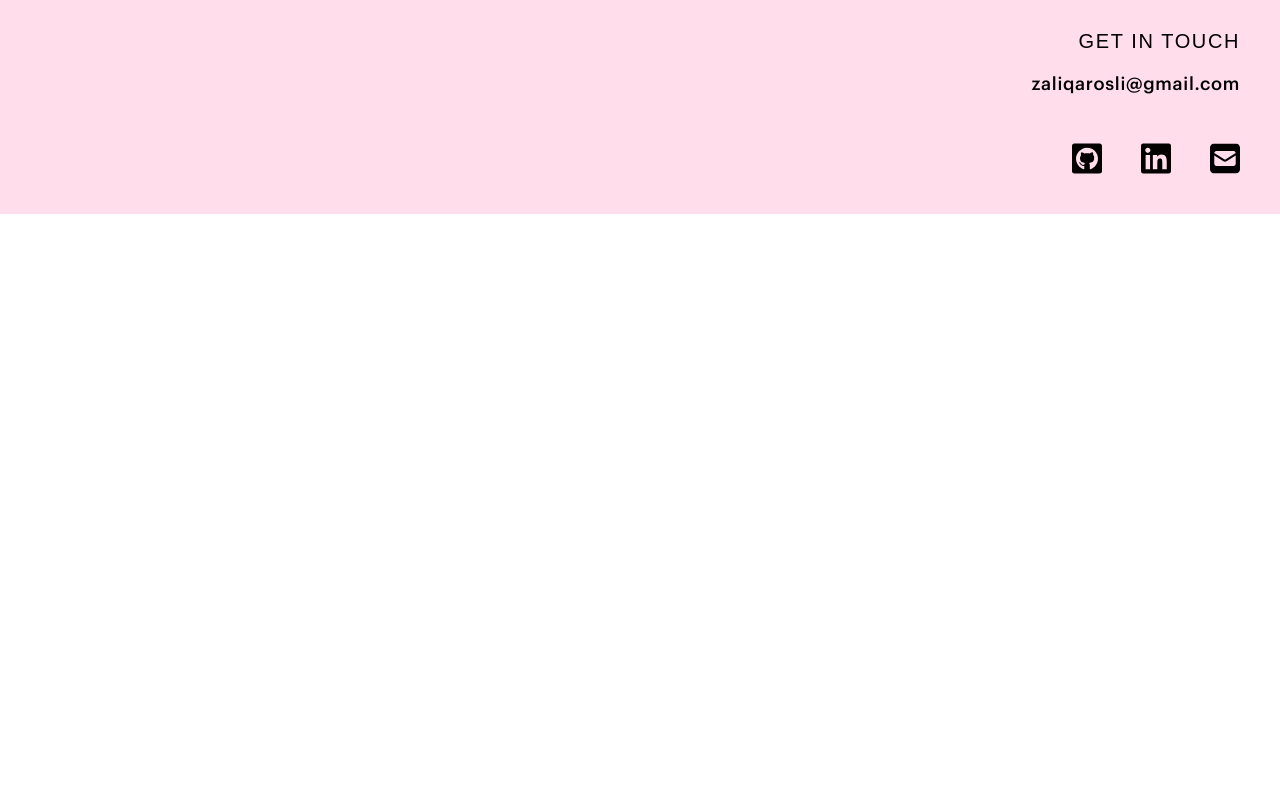
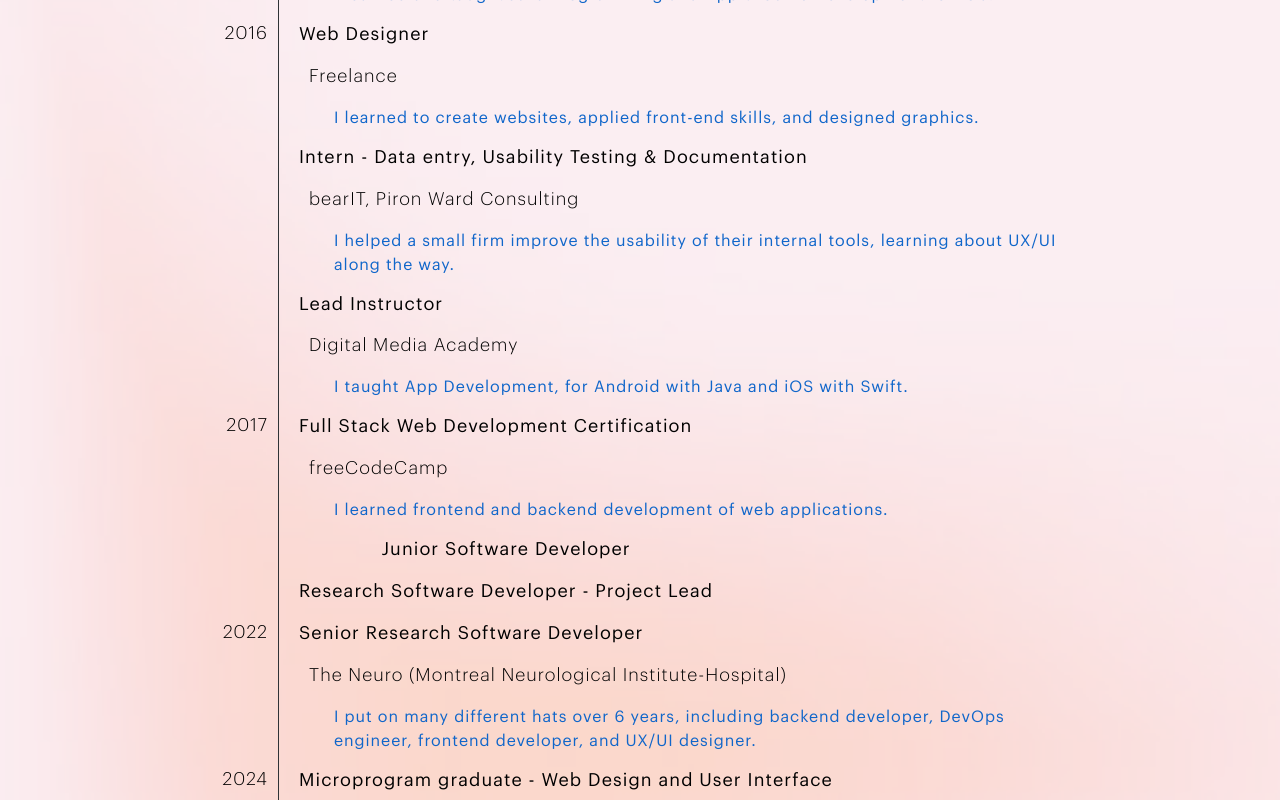
Before and after one commit to zaliqarosli/portfolio, a Next.js app: page /about in a window 1280 px wide. Shown: the part 2220-3020 px from the top of the page. Before the commit the page ends 2434 px from the top, so only its background shows below. Built offline with nearby package versions, Linux system fonts and the light colour scheme; a web font is replaced by a local one.

Commit message:
add journey timeline content

```diff
--- a/app/(global)/about/page.js
+++ b/app/(global)/about/page.js
@@ -2,10 +2,11 @@ import Image from 'next/image';
 
 import CTA from '@/app/ui/components/cta';
 import LogoComponent from '@/app/ui/components/logo-component';
+import Timeline from './timeline';
 
 export default function Page() {
   return (
-    <>
+    <main className='flex pt-[3.125rem] 2xl:pt-[5.4375rem] flex-col items-center gap-[5rem] w-full mb-[-5rem]'>
       <section
         id='profile-section'
         className='flex flex-col items-center w-full'
@@ -70,120 +71,140 @@ export default function Page() {
             width={144}
             height={39.69}
             className='w-[9rem] h-[2.5rem]'
+            alt='figma logo'
           />
           <LogoComponent
             href='/Adobe_Photoshop_CC.svg'
             width={72}
             height={70.2}
             className='w-[4.5rem] h-[4.3875rem]'
+            alt='adobe photoshop logo'
           />
           <LogoComponent
             href='/Adobe_Illustrator_CC.svg'
             width={72}
             height={70.2}
             className='w-[4.5rem] h-[4.3875rem]'
+            alt='adobe illustrator logo'
           />
           <LogoComponent
             href='/HTML5_icon.svg'
             width={51.02}
             height={72}
             className='w-[3.2rem] h-[4.5rem]'
+            alt='html5 logo'
           />
           <LogoComponent
             href='/Official_CSS_Logo.svg'
             width={72}
             height={72}
             className='w-[4.5rem] h-[4.5rem]'
+            alt='css logo'
           />
           <LogoComponent
             href='/Unofficial_JavaScript_logo.svg'
             width={72}
             height={72}
             className='w-[4.5rem] h-[4.5rem]'
+            alt='javascript logo'
           />
           <LogoComponent
             href='/nodejs_icon.png'
             width={1000}
             height={1000}
             className='w-[4.5rem] h-[4.82144rem]'
+            alt='nodejs logo'
           />
           <LogoComponent
             href='/Typescript_logo_2020.svg'
             width={72}
             height={72}
             className='w-[4.5rem] h-[4.5rem]'
+            alt='typescript logo'
           />
           <LogoComponent
             href='/Nextjs-logo.svg'
             width={148}
             height={30}
             className='w-[9.25rem] h-[1.875rem]'
+            alt='nextjs logo'
           />
           <LogoComponent
             href='/Git-logo.svg'
             width={72}
             height={30.07}
             className='w-[4.5rem] h-[1.87956rem]'
+            alt='git logo'
           />
           <LogoComponent
             href='/react_light.svg'
             width={144}
             height={43.28}
             className='w-[9rem] h-[2.705rem]'
+            alt='react logo'
           />
           <LogoComponent
             href='/JQuery-Logo.svg'
             width={100}
             height={24.49}
             className='w-[6.25rem] h-[1.531rem]'
+            alt='jquery logo'
           />
           <LogoComponent
             href='/Tailwind_CSS_logo.svg'
             width={241.97}
             height={30}
             className='w-[15.12338rem] h-[1.875rem]'
+            alt='tailwind css logo'
           />
           <LogoComponent
             href='/bootstrap-wordmark.svg'
             width={72}
             height={72}
             className='w-[4.5rem] h-[4.5rem]'
+            alt='bootstrap logo'
           />
           <LogoComponent
             href='/php-brands-solid.svg'
             width={100}
             height={80}
             className='w-[6.25rem] h-[5rem]'
+            alt='php logo'
           />
           <LogoComponent
             href='/Gnu-bash-logo.svg'
             width={100}
             height={42.13}
             className='w-[6.25rem] h-[2.63313rem]'
+            alt='gnu bash logo'
           />
           <LogoComponent
             href='/python-crop.svg'
             width={70.95}
             height={74.59}
             className='w-[3.917rem] h-[4.63244rem]'
+            alt='python language logo'
           />
           <LogoComponent
             href='/Java_programming_language_logo.svg'
             width={54.55}
             height={100}
             className='w-[3.41rem] h-[6.25rem]'
+            alt='java programmign language logo'
           />
           <LogoComponent
             href='/mariadb_logo.svg'
             width={100}
             height={81.55}
             className='w-[6.25rem] h-[5.1rem]'
+            alt='mariadb logo'
           />
           <LogoComponent
             href='/mysql_logo.png'
             width={1280}
             height={1280}
             className='w-[5.3125rem] h-[5.3125rem]'
+            alt='mysql logo'
           />
         </div>
         <div className='flex pt-[1.875rem] flex-col items-end self-stretch'>
@@ -199,14 +220,16 @@ export default function Page() {
         id='experience-section'
         className='flex py-[6.25rem] px-[1.875rem] flex-col items-center gap-[1.875rem] self-stretch bg-offwhite/70'
       >
-        <h3>my Journey</h3>
+        <h3 className='max-w-[54rem] w-full'>my journey</h3>
         <div
           id='timeline'
-          className='flex max-w-[54rem] py-[1.25rem] pr-[0.625rem] flex-col content-center items-start self-stretch'
-        ></div>
+          className='flex max-w-[54rem] py-[1.25rem] pr-[0.625rem] flex-col justify-center items-start self-center w-full'
+        >
+          <Timeline />
+        </div>
         <div
           id='cta-group-2'
-          className='flex max-w-[54rem] pt-[4.375rem] flex-col items-end gap-[1.25rem]'
+          className='flex max-w-[54rem] pt-[4.375rem] flex-col items-end gap-[1.25rem] w-full'
         >
           <div className='flex flex-col items-end gap-[1.25rem]'>
             <h6 className='text-black text-right'>If you haven’t already,</h6>
@@ -216,6 +239,6 @@ export default function Page() {
           </div>
         </div>
       </section>
-    </>
+    </main>
   );
 }
--- /dev/null
+++ b/app/(global)/about/timeline.js
@@ -0,0 +1,113 @@
+import { myJourney } from '@/app/lib/my-journey';
+import InfoConnector from '@/app/ui/components/info-connector';
+
+export default function Timeline() {
+  let currentYear = '';
+  const timeline = myJourney.map((entry, i) => {
+    const location = entry.location || '-';
+    const description = entry.description || '-';
+
+    // create title subheaders
+    const subheaders = [];
+    entry.roles.forEach((role, j) => {
+      let titles = [];
+      let connectors = [];
+
+      // Display year logic
+      let displayYear = false;
+      if (role.year != currentYear) {
+        displayYear = true;
+        currentYear = role.year;
+      }
+
+      if (j === 0) {
+        // create subheader with year and title containers
+        // insert connector group and title group into title container
+        // insert year text into year container if its not already been displayed
+        // push connector dash to connector group if display year is true
+        // push role.title to title group
+        titles.push(<h6>{role.title}</h6>);
+        // if roles.length > 1, push double info connector to connector group and roles[1].title to title group
+        if (entry.roles.length > 1) {
+          connectors.push(<InfoConnector key={i + j} type='double' />);
+          titles.push(<h6>{entry.roles[1].title}</h6>);
+        }
+      } else if (j === 1) {
+        // else if j === 1, continue
+        return;
+      } else {
+        // else create new subheader with year and title containers
+        // insert connector group and title group into title container
+        // insert year text into year container if its not already been displayed
+        // push connector dash to connector group is display year is true
+        // push role.title to title group
+        titles.push(<h6>{role.title}</h6>);
+        // push single info connection to connector group
+        connectors.push(<InfoConnector key={i + j} />);
+      }
+
+      subheaders.push(
+        <div
+          id={`subheader-${i}-${j}`}
+          className='flex items-start self-stretch'
+        >
+          <div
+            id={`year-container-${i}-${j}`}
+            className='flex w-[4.375rem] pt-[0.8125rem] pr-[0.625rem] justify-end items-center self-stretch'
+          >
+            {displayYear && <p>{currentYear}</p>}
+          </div>
+          <div
+            id={`title-container-${i}-${j}`}
+            className='flex pt-[0.9375rem] items-center flex-[1_0_0] self-stretch border-l border-solid border-midgray'
+          >
+            <div
+              id={`connector-group-${i}-${j}`}
+              className='flex w-[1.25rem] pb-[0.125rem] flex-col items-end'
+            >
+              {displayYear && (
+                <div className='pt-[0.375rem] border-b border-solid border-midgray'></div>
+              )}
+              {connectors}
+            </div>
+            <div
+              id={`title-group-${i}-${j}`}
+              className='flex flex-col justify-center items-center gap-[0.9375rem]'
+            >
+              {titles}
+            </div>
+          </div>
+        </div>
+      );
+    });
+
+    // create text container
+    const textContainer = (
+      <div
+        id={`text-container-${i}`}
+        className='flex pl-[4.375rem] flex-col items-start self-stretch'
+      >
+        <figure className='flex pt-[0.9275rem] flex-col items-start gap-[0.9375rem] self-stretch border-l border-solid border-midgray'>
+          <p id={`location-${i}`} className='pl-[1.875rem]'>
+            {location}
+          </p>
+          <figcaption className='text-secondary pl-[3.4375rem]'>
+            {description}
+          </figcaption>
+        </figure>
+      </div>
+    );
+
+    return (
+      <div
+        id={`experience-${i}`}
+        className='flex flex-col items-start self-stretch'
+      >
+        {subheaders}
+        {textContainer}
+      </div>
+    );
+  });
+
+  return <>{timeline}</>;
+}
--- /dev/null
+++ b/app/lib/my-journey.js
@@ -0,0 +1,113 @@
+export const myJourney = [
+  {
+    roles: [
+      {
+        year: '2015',
+        title: 'BSc graduate - Major Mathematics, Minor Economics',
+      },
+    ],
+    location: 'McGill University',
+    description:
+      'I learned OOP in Java, statistical programming in R, and numerical analysis in Python.',
+  },
+  {
+    roles: [
+      {
+        year: '2015',
+        title: 'Teaching Assistant',
+      },
+      {
+        year: '2015',
+        title: 'Lead Instructor',
+      },
+    ],
+    location: 'Digital Media Academy',
+    description:
+      'I learned and taught Java Programming and App & Game Development for iOS.',
+  },
+  {
+    roles: [
+      {
+        year: '2016',
+        title: 'Web Designer',
+      },
+    ],
+    location: 'Freelance',
+    description:
+      'I learned to create websites, applied front-end skills, and designed graphics.',
+  },
+  {
+    roles: [
+      {
+        year: '2016',
+        title: 'Intern - Data entry, Usability Testing & Documentation',
+      },
+    ],
+    location: 'bearIT, Piron Ward Consulting',
+    description:
+      'I helped a small firm improve the usability of their internal tools, learning about UX/UI along the way.',
+  },
+  {
+    roles: [
+      {
+        year: '2016',
+        title: 'Lead Instructor',
+      },
+    ],
+    location: 'Digital Media Academy',
+    description:
+      'I taught App Development, for Android with Java and iOS with Swift.',
+  },
+  {
+    roles: [
+      {
+        year: '2017',
+        title: 'Full Stack Web Development Certification',
+      },
+    ],
+    location: 'freeCodeCamp',
+    description:
+      'I learned frontend and backend development of web applications.',
+  },
+  {
+    roles: [
+      {
+        year: '2017',
+        title: 'Junior Software Developer',
+      },
+      {
+        year: '2019',
+        title: 'Research Software Developer - Project Lead',
+      },
+      {
+        year: '2022',
+        title: 'Senior Research Software Developer',
+      },
+    ],
+    location: 'The Neuro (Montreal Neurological Institute-Hospital)',
+    description:
+      'I put on many different hats over 6 years, including backend developer, DevOps engineer, frontend developer, and UX/UI designer.',
+  },
+  {
+    roles: [
+      {
+        year: '2024',
+        title: 'Microprogram graduate - Web Design and User Interface',
+      },
+    ],
+    location: 'Concordia University',
+    description:
+      'I learned visual literacy theory in digital design and  communication, focusing on UI and UX, to hone my design skills and strengthen my frontend development.',
+  },
+  {
+    roles: [
+      {
+        year: '2025',
+        title: 'UX/UI Designer + Frontend Developer',
+      },
+    ],
+    location: 'Freelance',
+    description:
+      'I apply all the knowledge and skills I have gained over 10 years to help you build your digital products!',
+  },
+];
--- /dev/null
+++ b/app/ui/components/info-connector.js
@@ -0,0 +1,31 @@
+export default function InfoConnector({ type = 'single' }) {
+  return (
+    <div className='flex flex-col items-center flex-[1_0_0]'>
+      {type === 'double' && (
+        <div className='w-[0.3125rem] h-[0.3125rem] fill-midgray'>
+          <svg
+            xmlns='http://www.w3.org/2000/svg'
+            width='5'
+            height='5'
+            viewBox='0 0 5 5'
+            fill='none'
+          >
+            <circle cx='2.5' cy='2.5' r='2.5' fill='--color-midgray' />
+          </svg>
+        </div>
+      )}
+      <div className='pr-[0.0625rem] w-[0.0625rem] border-r border-solid border-midgray'></div>
+      <div className='w-[0.3125rem] h-[0.3125rem] fill-midgray'>
+        <svg
+          xmlns='http://www.w3.org/2000/svg'
+          width='5'
+          height='5'
+          viewBox='0 0 5 5'
+          fill='none'
+        >
+          <circle cx='2.5' cy='2.5' r='2.5' fill='--color-midgray' />
+        </svg>
+      </div>
+    </div>
+  );
+}
```
